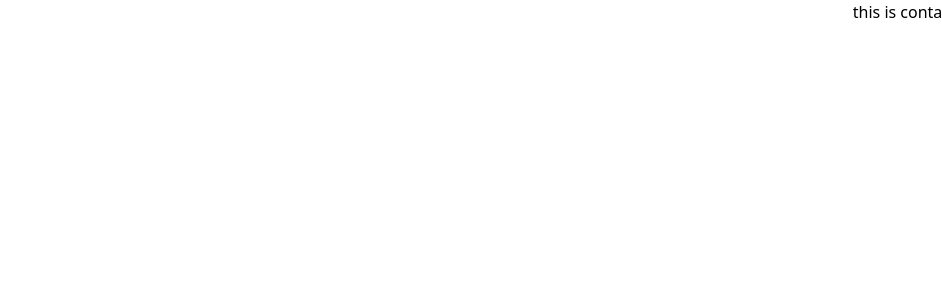
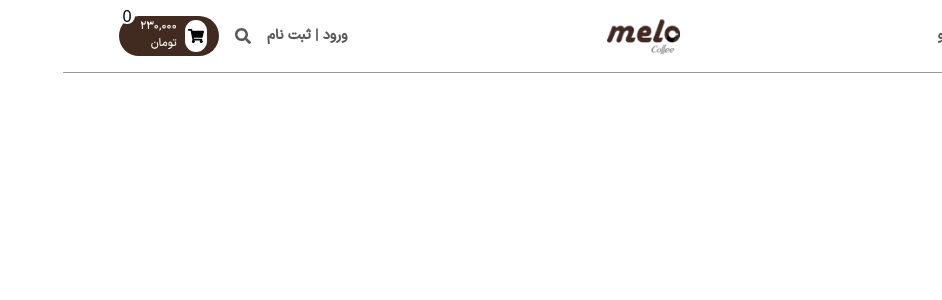
Before and after one commit to mohammadmehdidalvandii/mello-coffee, a Next.js app: page / in a window 1280 px wide. Shown: the top 300 px of the page, without its empty margins (338-1280 px from the left). Built offline with nearby package versions, Linux system fonts and the light colour scheme.

Commit message:
created navbar - not Responsive

```diff
--- a/src/app/globals.css
+++ b/src/app/globals.css
@@ -29,6 +29,7 @@
     --color-secondary-400:#e6e7e9;
     --color-secondary-500:#f1f1f1;
     --color-secondary-600:#f5f5f5;
+    --color-text: #595959;
     --color-black:#000000;
     --color-success:#ebbe15;
     --color-danger:#fe0000;
--- a/src/app/page.tsx
+++ b/src/app/page.tsx
@@ -1,10 +1,11 @@
+import Navbar from '@/components/module/Navbar/Navbar'
 import React from 'react'
 
 const page:React.FC = ()=>{
   return (
-    <div className="container">
-      this is container
-    </div>
+  <>
+  <Navbar/>
+  </>
   )
 }
 
--- /dev/null
+++ b/src/components/module/Navbar/Navbar.tsx
@@ -0,0 +1,83 @@
+"use client"
+import Image from 'next/image'
+import Link from 'next/link'
+import React, { useState } from 'react'
+import {FaSearch, FaShoppingCart, FaTimes } from 'react-icons/fa'
+
+const Navbar:React.FC =()=>{
+    const [activeSearch , setActiveSearch] = useState<boolean>(false);
+
+    const handlerShowSearch:React.ReactEventHandler = ()=>{
+        setActiveSearch(!activeSearch)
+    }
+    const handlerExitSearch:React.ReactEventHandler = ()=>{
+        setActiveSearch(false)
+    }
+
+  return (
+    <section className="block bg-white py-4 border-b border-b-secondary-100 relative">
+        <div className="container">
+            <div className="flex items-center justify-between">
+                <ul className="flex gap-4">
+                    <li className="block">
+                        <Link href='' className='block font-iranMedium font-semibold text-sm text-text duration-300 ease-linear hover:text-secondary-100 hover:border-b border-b-primary-200'>خرید قهوه</Link>
+                    </li>
+                    <li className="block">
+                        <Link href='' className='block font-iranMedium font-semibold text-sm text-text duration-300 ease-linear hover:text-secondary-100 hover:border-b border-b-primary-200'>قهوه ترک</Link>
+                    </li>
+                    <li className="block">
+                        <Link href='' className='block font-iranMedium font-semibold text-sm text-text duration-300 ease-linear hover:text-secondary-100 hover:border-b border-b-primary-200'>فرنچ پرس</Link>
+                    </li>
+                    <li className="block">
+                        <Link href='' className='block font-iranMedium font-semibold text-sm text-text duration-300 ease-linear hover:text-secondary-100 hover:border-b border-b-primary-200'>موکاپات</Link>
+                    </li>
+                    <li className="block">
+                        <Link href='' className='block font-iranMedium font-semibold text-sm text-text duration-300 ease-linear hover:text-secondary-100 hover:border-b border-b-primary-200'>قهوه های ملو</Link>
+                    </li>
+                </ul>
+                <Link href='/'>
+                    <Image src='/assets/images/logo.png' width={100} height={100} alt='logo image'/>
+                </Link>
+
+                <div className="flex items-center gap-4">
+                    <Link href='/' className='block font-iranMedium font-semibold text-sm text-text duration-300 ease-linear hover:text-secondary-100 hover:border-b border-b-primary-200'>ورود | ثبت نام</Link>
+                    <span className="block cursor-pointer text-text duration-300 ease-linear hover:text-secondary-100"
+                    onClick={handlerShowSearch}
+                    >
+                        {activeSearch ? (
+                            <FaTimes/>
+                        ) : (
+                            <FaSearch/>
+                        )}
+                    </span>
+                    {activeSearch && (
+                        <div className="block bg-white shadow-2xl shadow-secondary-100 w-full fixed top-30 right-0 h-[85dvh] p-8 ">
+                            <span className="block absolute left-4 text-3xl cursor-pointer"
+                            onClick={handlerExitSearch}
+                            >
+                                <FaTimes/>
+                            </span>
+                            <input type="text" className="block text-center w-full text-5xl font-iranBold text-text outline-0 border-0" placeholder='جستجوی محصولات'/>
+                            <span className="block font-iranMedium text-sm text-center mt-4 text-primary-100">محصول جستجو کرد و منتظر مانده ...</span>
+                        </div>
+                    )}
+                    <Link href='' className="flex items-center justify-between gap-2 relative bg-primary-100 rounded-full w-[100px] h-10 px-3" >
+                        <span className="flex items-center justify-center bg-white rounded-full w-8 h-8"
+                        >
+                            <FaShoppingCart/>
+                        </span>
+                        <span className="block text-[0.7rem] text-white font-iranMedium text-balance">
+                            230,000
+                            تومان
+                        </span>
+                        <span className="flex justify-center items-center bg-white h-4 w-4 rounded-full absolute -top-2 left-0">0</span>
+                    </Link>
+                </div>
+            </div>
+        </div>
+
+    </section>
+  )
+}
+
+export default Navbar
```
Also changed, not shown: public/assets/images/logo.png (added).
